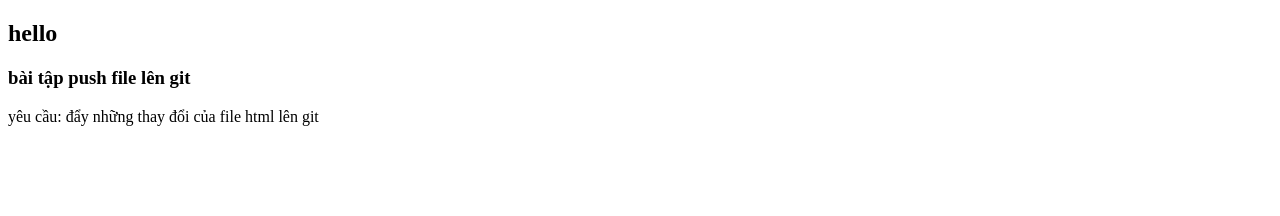
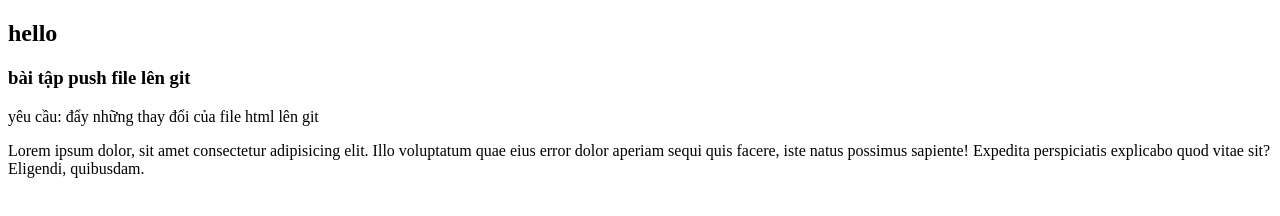
Before and after one commit to thynguyen95/capstone-tailwind, a plain HTML site: page index.html in a window 1280 px wide. Drawn offline with Linux system fonts and the light colour scheme.

Commit message:
update note

```diff
--- a/index.html
+++ b/index.html
@@ -10,5 +10,12 @@
 
     <h3>bài tập push file lên git</h3>
     <p>yêu cầu: đẩy những thay đổi của file html lên git</p>
+
+    <p>
+      Lorem ipsum dolor, sit amet consectetur adipisicing elit. Illo voluptatum
+      quae eius error dolor aperiam sequi quis facere, iste natus possimus
+      sapiente! Expedita perspiciatis explicabo quod vitae sit? Eligendi,
+      quibusdam.
+    </p>
   </body>
 </html>
```
Also changed, not shown: note.txt.
